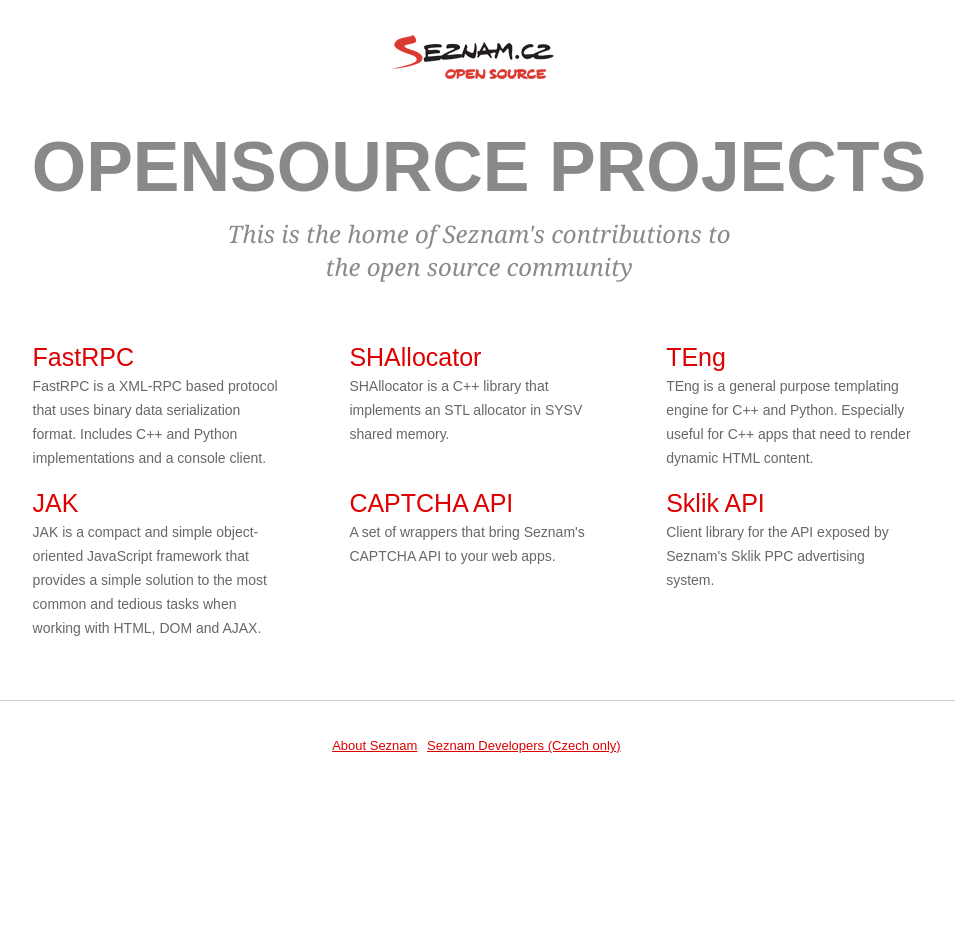
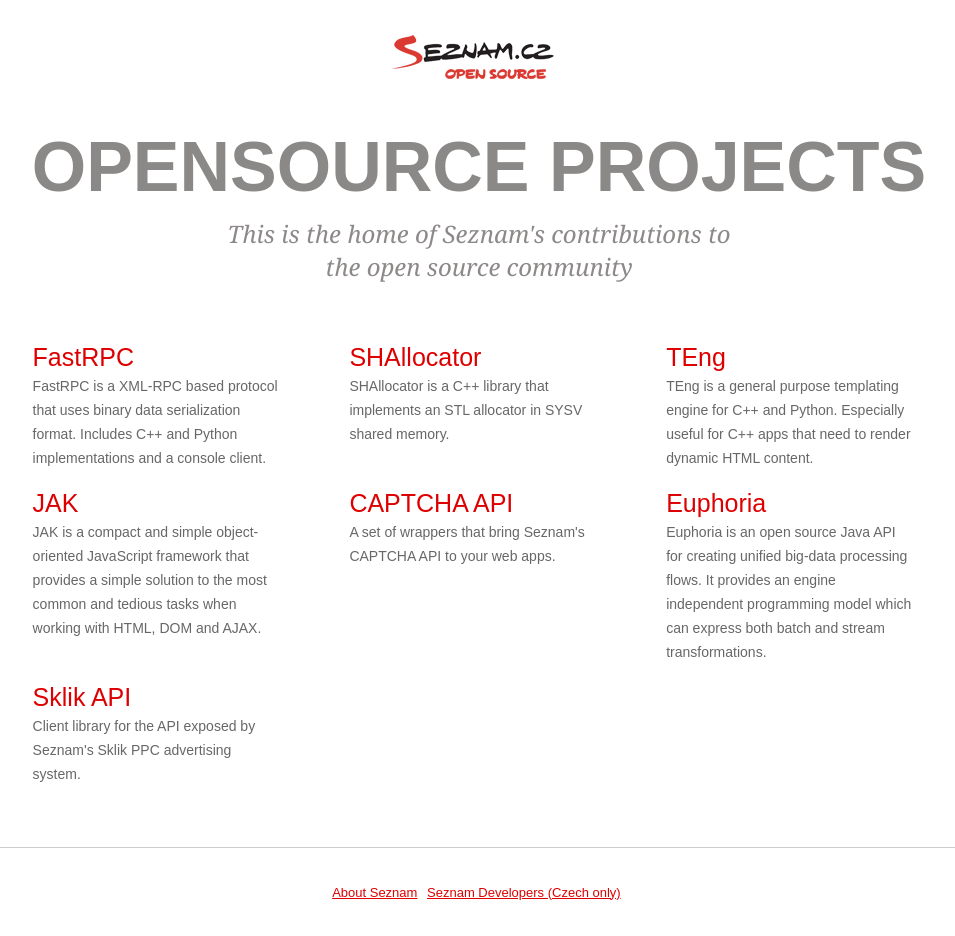
Before and after one commit to seznam/seznam.github.io, a Jekyll site: the page built from index.html, in a window 1280 px wide. Shown: the whole page, without its empty margins (161-1116 px from the left). Built offline with Jekyll 4.4.1, drawn with Linux system fonts in a browser that asks for light colours; Markdown is read by kramdown in place of the engine named in the settings; before the commit the page ends 900 px from its top, so only the background shows below that.

Commit message:
#29 Add the Euphoria project

```diff
--- a/_config.yml
+++ b/_config.yml
@@ -203,6 +203,31 @@
         title: "Find me at GitHub"
         url: "https://github.com/seznam/captcha-api"
 
+  # Euphoria
+  - key: euphoria
+    url: /euphoria/index.html
+    title: Euphoria
+    description: >
+        Euphoria is an open source Java API for creating unified big-data processing flows. It provides an engine independent programming model which can express both batch and stream transformations.
+    keywords: >
+        opensource,big-data,java,flink,spark,hadoop,kafka,hdfs
+    features:
+      - title: Unified business logic
+        perex: Euphoria prevents the programmer from distinguishing between batch and stream processing. Programs can be written once and applied to both processing modes without the need to maintain to distinct versions of the business logic.
+      - title: Engine independence
+        perex: >
+          Euphoria deliberately does not expose technology specific items such that resulting programs can be executed on various engines, e.g. Apache Flink or Apache Spark.
+      - title: Modern API
+        perex: >
+           Euphoria provides an API based on Java8 leveraging Lambda expression to keep the typically required boilerplate to a minimum. The resulting code is usually easy-to-read and, thus, easier to understand.
+    menu:
+      - link:
+        title: "About"
+        url: "/euphoria/index.html"
+      - link:
+        title: "Find me at GitHub"
+        url: "https://github.com/seznam/euphoria/"
+
   # Sklik API
   - key: sklik-api
     title: Sklik API
--- /dev/null
+++ b/euphoria/index.html
@@ -0,0 +1,6 @@
+---
+layout: detail
+projectkey: euphoria
+title: Euphoria
+css: detail
+---
```
